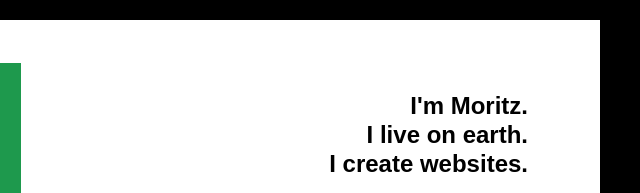
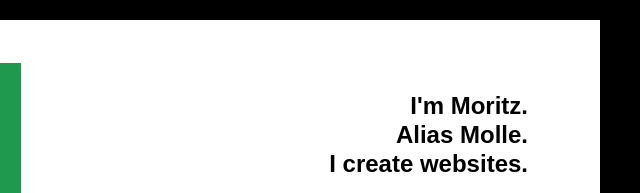
Before and after one commit to mmoollllee/ThisIsAWebseite, a plain HTML site: page index.html in a window 1280 px wide. Shown: the top 193 px of the page, 640-1280 px from the left. Drawn offline with Linux system fonts and the light colour scheme; a web font is replaced by a local one.

Commit message:
Change Intro

```diff
--- a/index.html
+++ b/index.html
@@ -18,7 +18,7 @@
       <h1>Hey<span class="green">!</span></h1>
       <header class="top-right">
          <p>I'm Moritz.<br>
-            I live on earth.<br>
+            Alias Molle.<br>
             I create websites.<br>
          </p>
          <ul>
```
